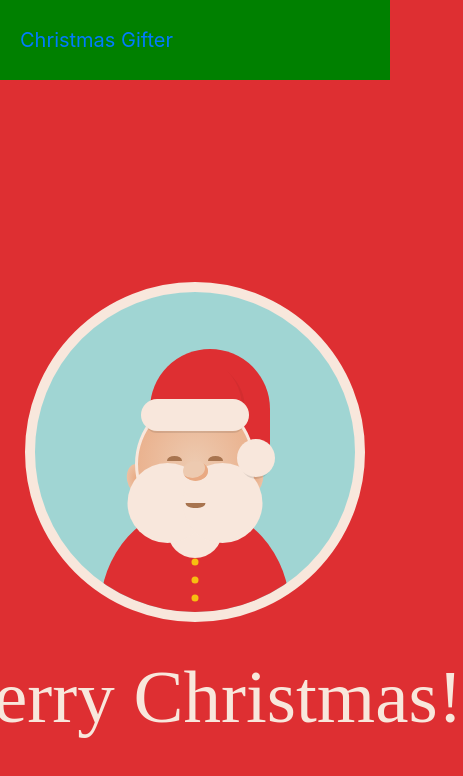
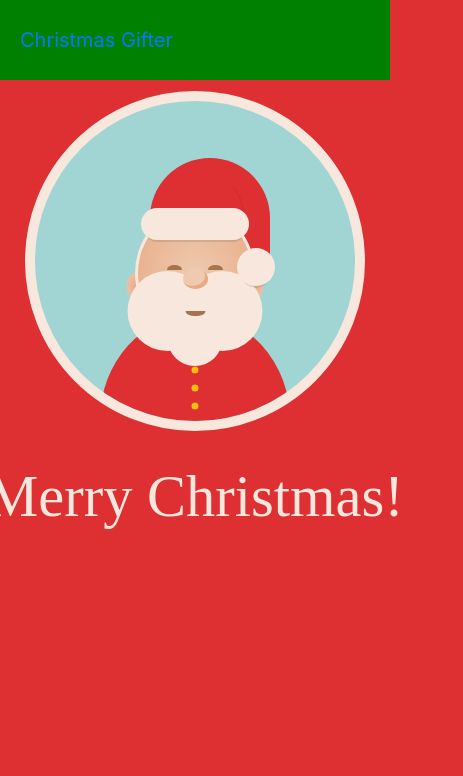
Before and after one commit to KatharineArnold/christmas-gifter, a React (Create React App) app in the folder client/: page /gifter/1 in a window 390 px wide. Shown: the top 776 px of the page, 463 px wide, since content can reach past the window. Built offline with nearby package versions, Linux system fonts and the light colour scheme; no server answers; a web font is replaced by a local one.

Commit message:
responsive font

```diff
--- a/client/src/components/XmasContainer/XmasContainer.css
+++ b/client/src/components/XmasContainer/XmasContainer.css
@@ -268,7 +268,7 @@ body {
   font-family: 'Mountains of Christmas'; }
   .message h1 {
     font-style: normal;
-    font-size: 75px;
+    font-size: 15vw;
     margin-bottom: 0;
     white-space: nowrap; }
   .message h2 {
--- a/client/src/components/XmasContainer/XmasContainer.js
+++ b/client/src/components/XmasContainer/XmasContainer.js
@@ -4,6 +4,8 @@ import "./XmasContainer.css";
 
 const XmasContainer = () => (
     <div className="container xmasContainer">
+        <div className="row">
+            <div className="col-md">
                 <div className="window">
                     <div className="santa">
                         <div className="head">
@@ -24,9 +26,18 @@ const XmasContainer = () => (
                         <div className="body"></div>
                     </div>
                 </div>
+            </div>
+        </div>
+
+        <div className="row">
+            <div className="col-md">
                 <div className="message">
                     <h1>Merry Christmas!</h1>
                 </div>
+            </div>
+        </div>
+
+
     </div>
 )
 
--- a/package.json
+++ b/package.json
@@ -1,5 +1,5 @@
 {
-  "name": "react-code-gap",
+  "name": "christmas-gifter",
   "version": "0.0.0",
   "private": true,
   "scripts": {
```
Lines whose indentation alone changed are shown as unchanged.
